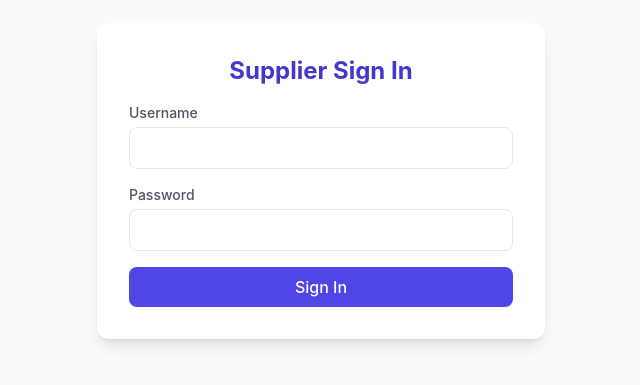
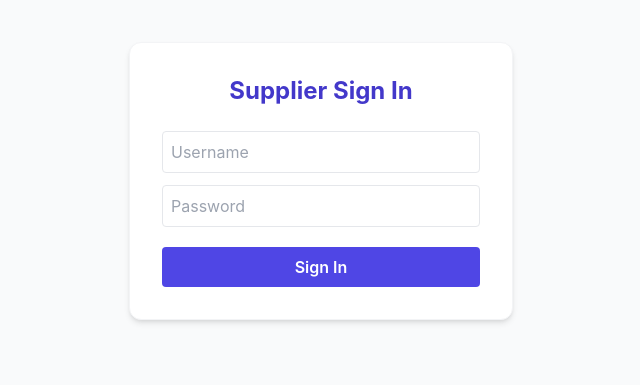
Before and after one commit to Erenthos/ra-platform, a Next.js app: page /supplier/signin in a window 1280 px wide. Shown: the part 219-604 px from the top of the page, without its empty margins (319-959 px from the left). Built offline with nearby package versions, Linux system fonts and the light colour scheme.

Commit message:
Update page.tsx

```diff
--- a/src/app/supplier/signin/page.tsx
+++ b/src/app/supplier/signin/page.tsx
@@ -1,83 +1,92 @@
 "use client";
 
 import { useState } from "react";
-import { useRouter } from "next/navigation";
 
 export default function SupplierSignIn() {
   const [username, setUsername] = useState("");
   const [password, setPassword] = useState("");
-  const [error, setError] = useState("");
-  const router = useRouter();
+  const [loading, setLoading] = useState(false);
+  const [error, setError] = useState<string | null>(null);
 
-  const handleSignIn = async (e: React.FormEvent) => {
-    e.preventDefault();
-    setError("");
+  const handleSignIn = async () => {
+    if (!username || !password) {
+      setError("Please enter both username and password");
+      return;
+    }
+
+    setLoading(true);
+    setError(null);
 
     try {
       const res = await fetch("/api/auth/signin", {
         method: "POST",
         headers: { "Content-Type": "application/json" },
-        // 👇 Add role explicitly
         body: JSON.stringify({ username, password, role: "supplier" }),
       });
 
-      const data = await res.json();
-      if (!res.ok) throw new Error(data.error || "Login failed");
+      const result = await res.json();
 
-      // ✅ Save supplier session
-      localStorage.setItem("supplierId", data.user.id.toString());
-      localStorage.setItem("supplierUsername", data.user.username);
-      localStorage.setItem("role", data.user.role);
+      if (!res.ok) {
+        throw new Error(result.error || "Login failed");
+      }
 
-      alert("✅ Supplier login successful!");
-      router.push("/supplier/dashboard");
+      // ✅ Defensive: safely extract ID or fallback
+      const supplierId = result.id || result.userId || null;
+
+      if (!supplierId) {
+        throw new Error("Invalid response: Missing supplier ID");
+      }
+
+      // ✅ Save all supplier details in localStorage
+      localStorage.setItem("supplierId", String(supplierId));
+      localStorage.setItem("supplierToken", result.token);
+      localStorage.setItem("supplierUsername", result.username);
+      localStorage.setItem("supplierRole", result.role);
+
+      // Redirect to dashboard
+      window.location.href = "/supplier/dashboard";
     } catch (err: any) {
-      console.error("Login error:", err);
-      setError(err.message || "Login failed");
+      console.error("Supplier SignIn error:", err);
+      setError(err.message || "Something went wrong. Please try again.");
+    } finally {
+      setLoading(false);
     }
   };
 
   return (
-    <div className="min-h-screen flex items-center justify-center bg-gray-50">
-      <div className="bg-white shadow-lg rounded-xl p-8 w-full max-w-md">
-        <h2 className="text-2xl font-bold text-center text-indigo-700 mb-4">
+    <div className="min-h-screen flex flex-col justify-center items-center bg-gray-50">
+      <div className="bg-white shadow-md rounded-xl p-8 w-full max-w-sm border border-gray-100">
+        <h2 className="text-2xl font-bold text-indigo-700 mb-6 text-center">
           Supplier Sign In
         </h2>
-        {error && (
-          <p className="text-red-600 text-center text-sm mb-3">{error}</p>
-        )}
-        <form onSubmit={handleSignIn}>
-          <div className="mb-4">
-            <label className="block text-sm font-medium text-gray-600">
-              Username
-            </label>
+
+        {error && <p className="text-red-600 text-sm mb-4 text-center">{error}</p>}
+
         <input
           type="text"
+          placeholder="Username"
+          className="border p-2 rounded w-full mb-3"
           value={username}
           onChange={(e) => setUsername(e.target.value)}
-              className="w-full border rounded-lg p-2 mt-1"
-              required
         />
-          </div>
-          <div className="mb-4">
-            <label className="block text-sm font-medium text-gray-600">
-              Password
-            </label>
+
         <input
           type="password"
+          placeholder="Password"
+          className="border p-2 rounded w-full mb-5"
           value={password}
           onChange={(e) => setPassword(e.target.value)}
-              className="w-full border rounded-lg p-2 mt-1"
-              required
         />
-          </div>
+
         <button
-            type="submit"
-            className="w-full bg-indigo-600 hover:bg-indigo-700 text-white py-2 rounded-lg font-medium"
+          onClick={handleSignIn}
+          disabled={loading}
+          className={`w-full py-2 rounded text-white font-semibold transition ${
+            loading ? "bg-gray-400" : "bg-indigo-600 hover:bg-indigo-700"
+          }`}
         >
-            Sign In
+          {loading ? "Signing In..." : "Sign In"}
         </button>
-        </form>
       </div>
     </div>
   );
```
Lines whose indentation alone changed are shown as unchanged.
